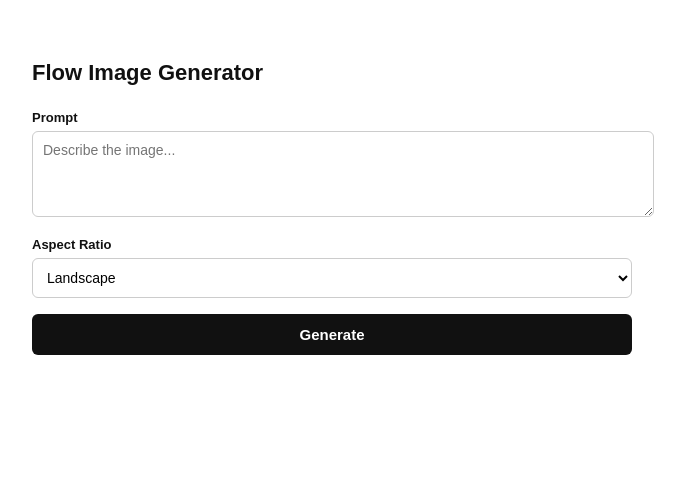
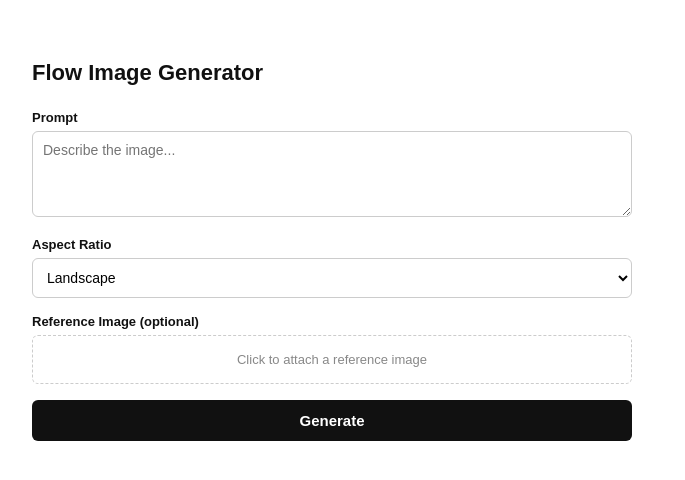
Before and after one commit to jonahmarc/google-ai-flow, a FastAPI app: page / in a window 1280 px wide. Shown: the top 480 px of the page, without its empty margins (308-993 px from the left). Run offline with FastAPI, Linux system fonts and the light colour scheme.

Commit message:
add image attachment as part of the prompt context

```diff
--- a/main.py
+++ b/main.py
@@ -72,10 +72,12 @@ async def generate_image(
     }
 
     loop = asyncio.get_event_loop()
+    params_json = json.dumps(params)
     result = await loop.run_in_executor(
         None,
         lambda: subprocess.run(
-            [sys.executable, "runner.py", json.dumps(params)],
+            [sys.executable, "runner.py"],
+            input=params_json,
             capture_output=True,
             text=True
         )
--- a/templates/index.html
+++ b/templates/index.html
@@ -33,6 +33,7 @@
             margin-bottom: 16px;
             outline: none;
             font-family: sans-serif;
+            box-sizing: border-box;
         }
 
         textarea:focus { border-color: #333; }
@@ -48,7 +49,70 @@
             outline: none;
         }
 
-        button {
+        .image-upload-area {
+            border: 1px dashed #ccc;
+            border-radius: 6px;
+            padding: 16px;
+            margin-bottom: 16px;
+            cursor: pointer;
+            text-align: center;
+            transition: border-color 0.15s;
+        }
+
+        .image-upload-area:hover { border-color: #333; }
+
+        .image-upload-area.has-image {
+            border-style: solid;
+            border-color: #333;
+            padding: 8px;
+            text-align: left;
+        }
+
+        .image-upload-area p {
+            margin: 0;
+            font-size: 13px;
+            color: #888;
+        }
+
+        #image-preview-wrap {
+            display: flex;
+            align-items: center;
+            gap: 10px;
+        }
+
+        #image-preview {
+            width: 64px;
+            height: 64px;
+            object-fit: cover;
+            border-radius: 4px;
+            border: 1px solid #eee;
+            display: none;
+        }
+
+        #image-filename {
+            font-size: 13px;
+            color: #333;
+            flex: 1;
+            overflow: hidden;
+            text-overflow: ellipsis;
+            white-space: nowrap;
+        }
+
+        #image-remove {
+            font-size: 12px;
+            color: #888;
+            cursor: pointer;
+            background: none;
+            border: none;
+            padding: 4px 8px;
+            border-radius: 4px;
+        }
+
+        #image-remove:hover { background: #f0f0f0; color: #333; }
+
+        #image-input { display: none; }
+
+        button[type=submit], #btn {
             width: 100%;
             padding: 12px;
             font-size: 15px;
@@ -60,7 +124,7 @@
             cursor: pointer;
         }
 
-        button:disabled {
+        #btn:disabled {
             background: #999;
             cursor: not-allowed;
         }
@@ -108,6 +172,17 @@
         <option value="square">Square</option>
     </select>
 
+    <label>Reference Image (optional)</label>
+    <div class="image-upload-area" id="upload-area" onclick="document.getElementById('image-input').click()">
+        <div id="image-preview-wrap">
+            <img id="image-preview" src="" alt="Preview" />
+            <span id="image-filename"></span>
+            <button id="image-remove" type="button" onclick="removeImage(event)" style="display:none">Remove</button>
+        </div>
+        <p id="upload-hint">Click to attach a reference image</p>
+    </div>
+    <input type="file" id="image-input" accept="image/*" onchange="handleImageSelect(event)" />
+
     <button id="btn" onclick="generate()">Generate</button>
 
     <div id="status"></div>
@@ -118,6 +193,39 @@
     </div>
 
     <script>
+        let selectedFile = null;
+
+        function handleImageSelect(event) {
+            const file = event.target.files[0];
+            if (!file) return;
+            selectedFile = file;
+
+            const reader = new FileReader();
+            reader.onload = (e) => {
+                const preview = document.getElementById('image-preview');
+                preview.src = e.target.result;
+                preview.style.display = 'block';
+            };
+            reader.readAsDataURL(file);
+
+            document.getElementById('image-filename').textContent = file.name;
+            document.getElementById('image-remove').style.display = 'inline';
+            document.getElementById('upload-hint').style.display = 'none';
+            document.getElementById('upload-area').classList.add('has-image');
+        }
+
+        function removeImage(event) {
+            event.stopPropagation();
+            selectedFile = null;
+            document.getElementById('image-input').value = '';
+            document.getElementById('image-preview').style.display = 'none';
+            document.getElementById('image-preview').src = '';
+            document.getElementById('image-filename').textContent = '';
+            document.getElementById('image-remove').style.display = 'none';
+            document.getElementById('upload-hint').style.display = 'block';
+            document.getElementById('upload-area').classList.remove('has-image');
+        }
+
         async function generate() {
             const prompt = document.getElementById('prompt').value.trim();
             if (!prompt) return alert('Please enter a prompt.');
@@ -129,12 +237,17 @@
             btn.disabled = true;
             btn.textContent = 'Generating...';
             status.className = '';
-            status.textContent = 'This may take ~30 seconds...';
+            status.textContent = selectedFile
+                ? 'Uploading image and generating... this may take ~45 seconds...'
+                : 'This may take ~30 seconds...';
             result.style.display = 'none';
 
             const formData = new FormData();
             formData.append('prompt', prompt);
             formData.append('aspect_ratio', document.getElementById('ratio').value);
+            if (selectedFile) {
+                formData.append('image', selectedFile);
+            }
 
             try {
                 const res = await fetch('/generate', { method: 'POST', body: formData });
```
Also changed, not shown: runner.py (+134 -81 lines).
